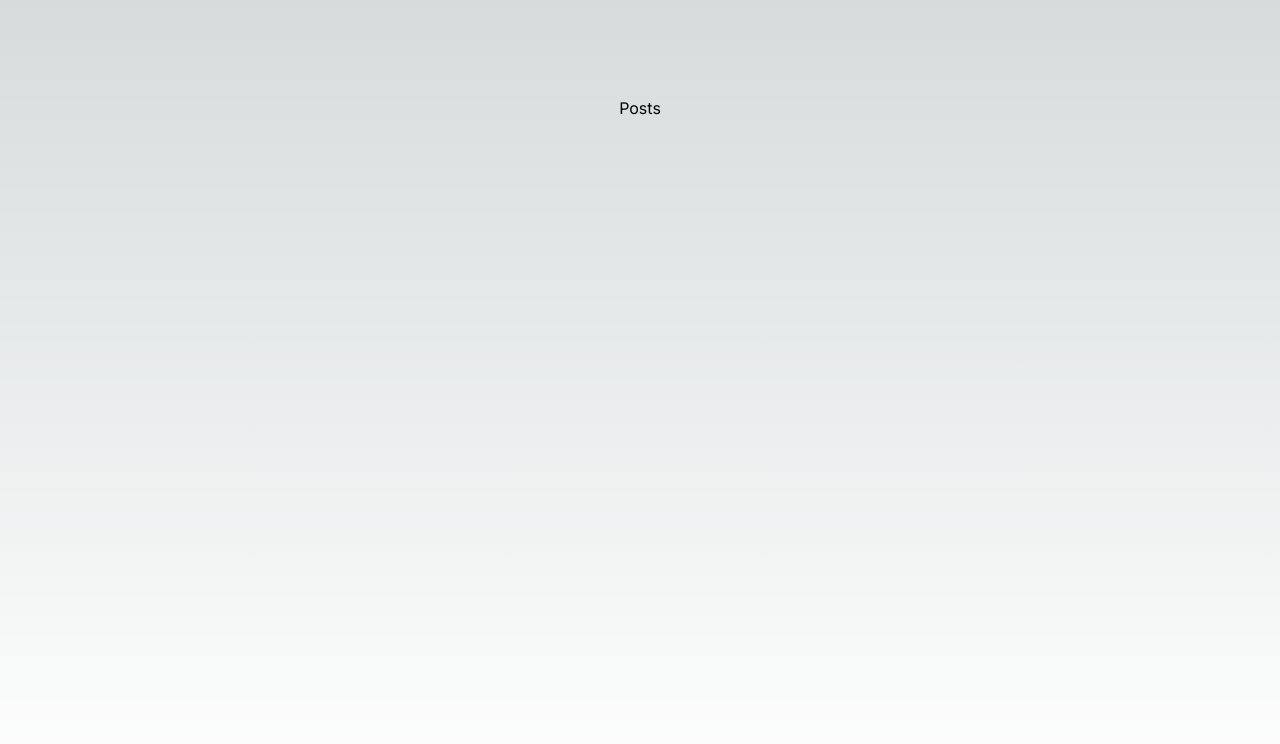
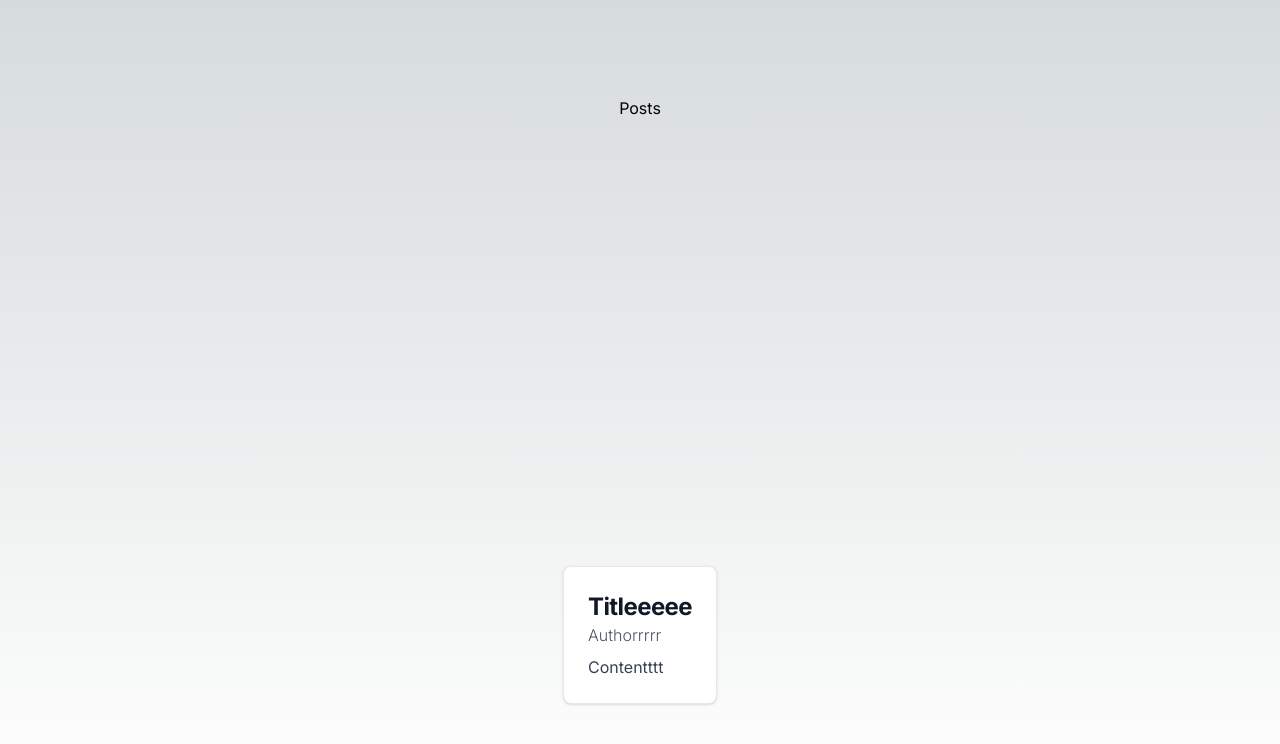
Before and after one commit to YoanSinH/pruebatecnica-auco, a Next.js app: page / in a window 1280 px wide. Shown: the top 744 px of the page. Built offline with nearby package versions, Linux system fonts and the light colour scheme.

Commit message:
Added card component

```diff
--- a/src/app/page.js
+++ b/src/app/page.js
@@ -1,9 +1,11 @@
+import Card from '@/components/Card'
 import Image from 'next/image'
 
 export default function Home() {
   return (
     <main className="flex min-h-screen flex-col items-center justify-between p-24">
       <h1>Posts</h1>
+      <Card title="Titleeeee" author="Authorrrrr" content="Contentttt"/>
     </main>
   )
 }
--- /dev/null
+++ b/src/components/Card.js
@@ -0,0 +1,14 @@
+export default function Card(props) {
+    const title = props.title
+    const author = props.author
+    const content = props.content
+    return (
+        <a href="#" className="max-w-sm p-6 bg-white border border-gray-200 rounded-lg shadow dark:bg-zinc-800 dark:border-zinc-700">
+            <div>
+                <h5 className="text-2xl font-bold tracking-tight text-gray-900 dark:text-white">{title}</h5>
+                <p className="mb-2 font-light text-gray-600 dark:text-gray-400">{author}</p>
+            </div>
+            <p className="font-normal text-gray-700 dark:text-gray-400">{content}</p>
+        </a>
+    )
+}
```
